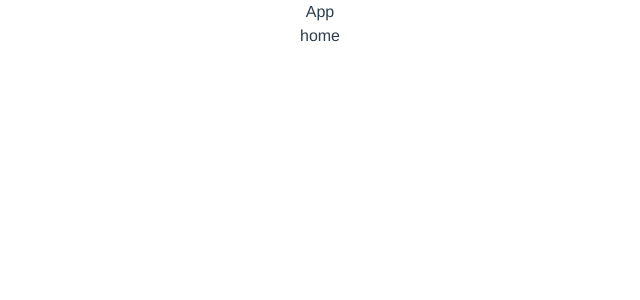
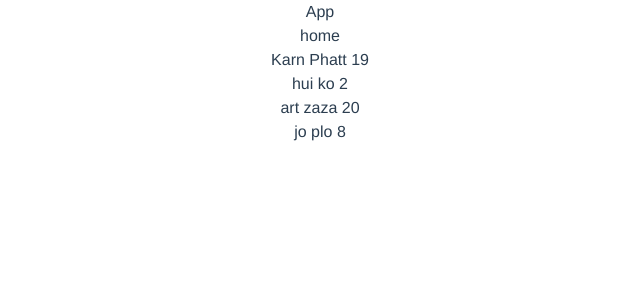
Before and after one commit to karnkm/INT203_62130500010_Groupwork_SPA, a Vue app: page / in a window 1280 px wide. Shown: the top 300 px of the page, without its empty margins (320-960 px from the left). Built offline with nearby package versions, Linux system fonts and the light colour scheme; data requests are answered from the project's data file.

Commit message:
[update] show form db

```diff
--- a/db.json
+++ b/db.json
@@ -17,6 +17,12 @@
       "lastname": "zaza",
       "age": "20",
       "id": 3
+    },
+    {
+      "firstname": "jo",
+      "lastname": "plo",
+      "age": "8",
+      "id": 4
     }
   ]
 }
--- a/src/views/Home.vue
+++ b/src/views/Home.vue
@@ -1,6 +1,9 @@
 <template>
   <div class="home">
     <h2>home</h2>
+    <div v-for="student in students" :key="student.id">
+      <p>{{student.firstname}} {{student.lastname}} {{student.age}}</p>
+    </div>
   </div>
 </template>
 
@@ -10,5 +13,16 @@
 export default {
   name: "Home",
   components: {},
+  data() {
+    return {
+      students:[]
+    }
+  },
+
+  async mounted() {
+    const response = await fetch("http://localhost:3000/students")
+    this.students = await response.json()
+  },
+
 };
 </script>
```
